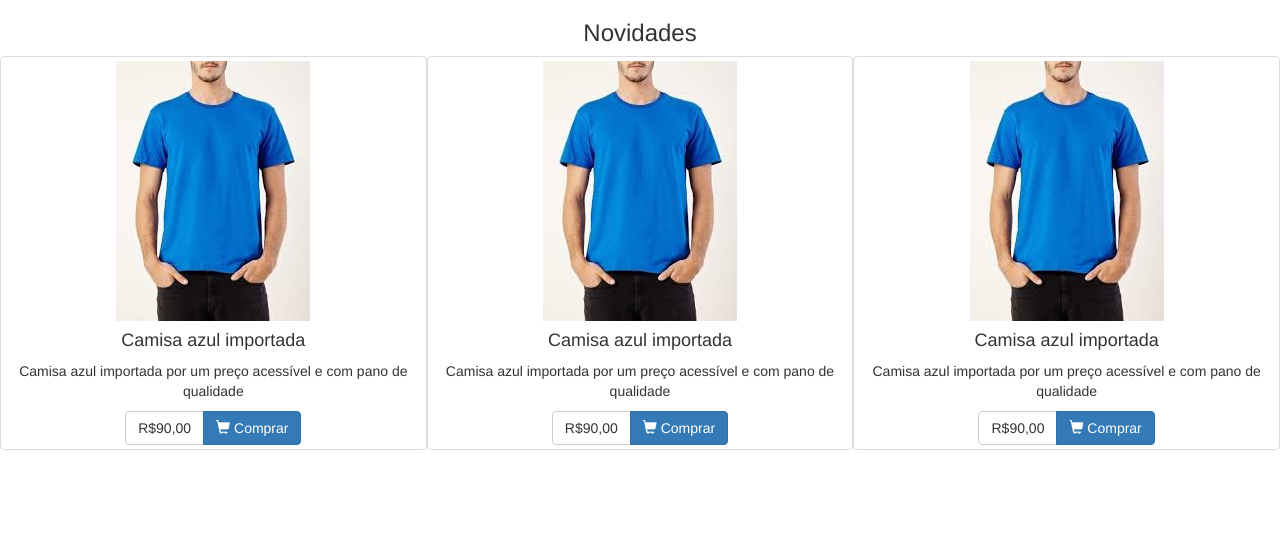
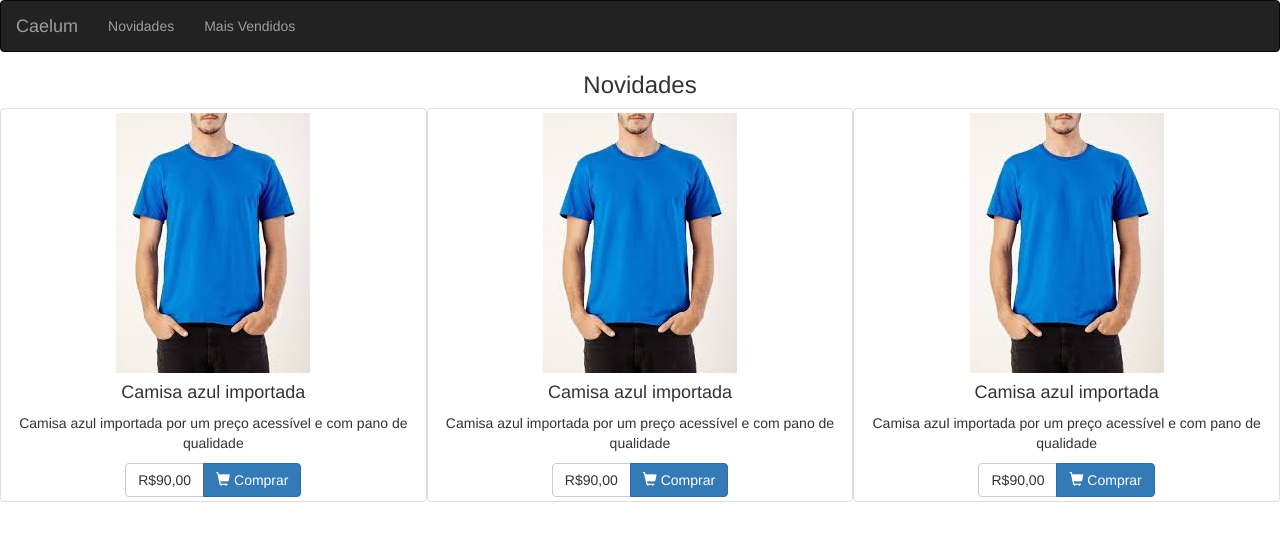
Before and after one commit to ViniciusAmorimSilva/Bootstrap, a plain HTML site: page index.html in a window 1280 px wide. Drawn offline with Linux system fonts and the light colour scheme.

Commit message:
Barra de navegação

```diff
--- a/index.html
+++ b/index.html
@@ -5,8 +5,27 @@
 	<meta charset="utf-8">
 	<link rel="stylesheet" type="text/css" href="bootstrap/css/bootstrap.min.css">
 	<meta name="viewport" content="width=device-width" />
+	<style>
+		.navbar-header button {
+			color: #fff ;
+		}
+	</style>
 </head>
 <body>
+	<header>
+		<nav class="navbar navbar-inverse">
+			<div class="navbar-header">
+				<a href="#" class="navbar-brand">Caelum</a>
+				<button class="navbar-toggle" type="button" data-target=".navbar-collapse" data-toggle="collapse">Menu</button>
+			</div>
+			<div class="collapse navbar-collapse">
+				<ul class="nav navbar-nav">
+					<li><a href="#">Novidades</a></li>
+					<li><a href="#">Mais Vendidos</a></li>
+				</ul>
+			</div>
+		</nav>
+	</header>
 	<main>
 		<div>
 			<h3 class="text-center">Novidades</h3>
```
